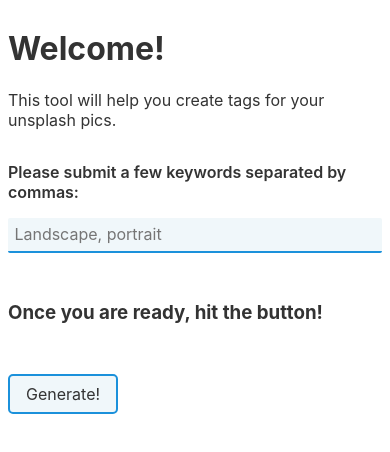
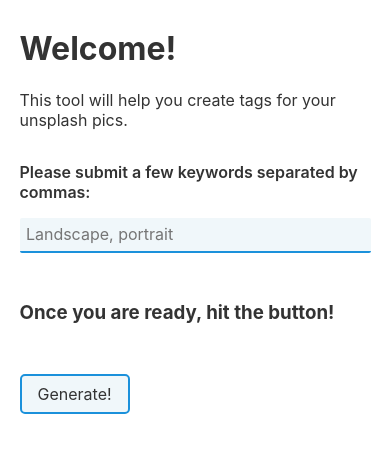
Before and after one commit to ferminrp/unsplash-hashtag-generator, a Svelte app: page / in a window 390 px wide. Shown: the top 452 px of the page. Built offline with nearby package versions, Linux system fonts and the light colour scheme.

Commit message:
adjust responsive width

```diff
--- a/src/App.svelte
+++ b/src/App.svelte
@@ -90,7 +90,8 @@
 
 <style>
 	main {
-		max-width: 720px;
+		width: 720px;
+		max-width: 90vw;
 		margin: 0 auto;
 	}
 
```
